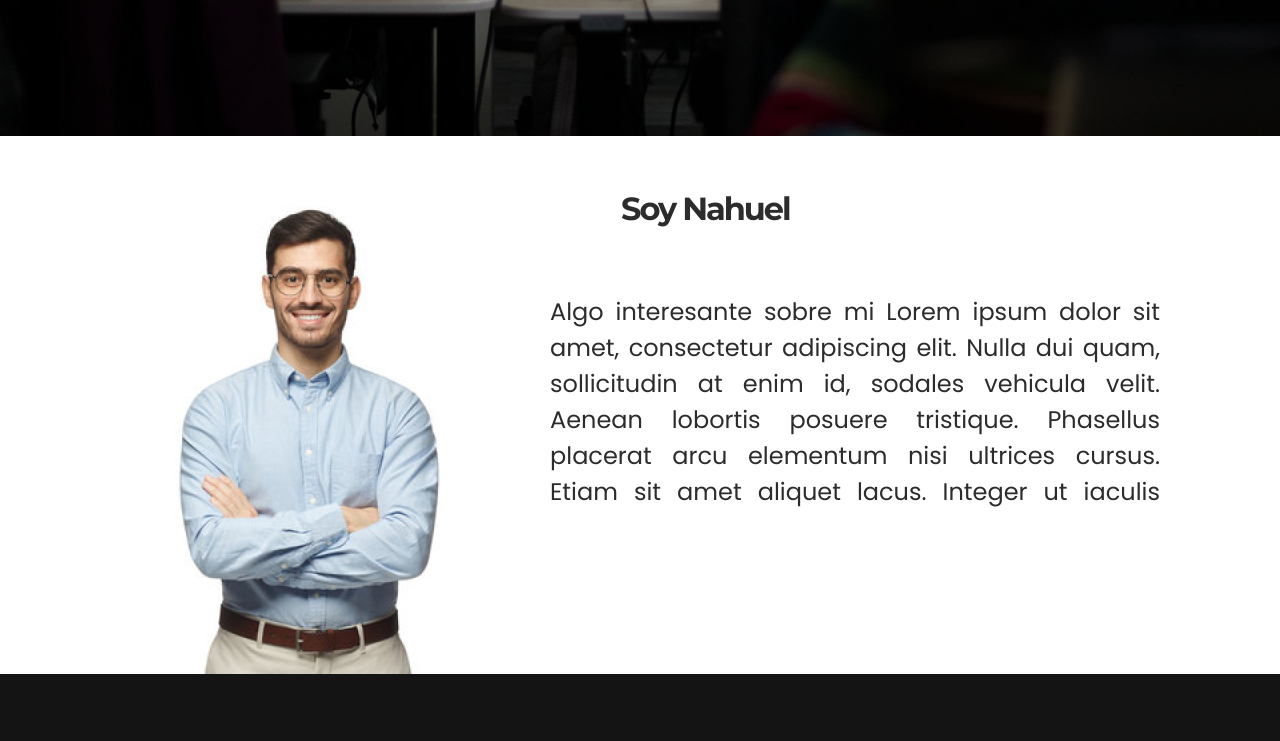
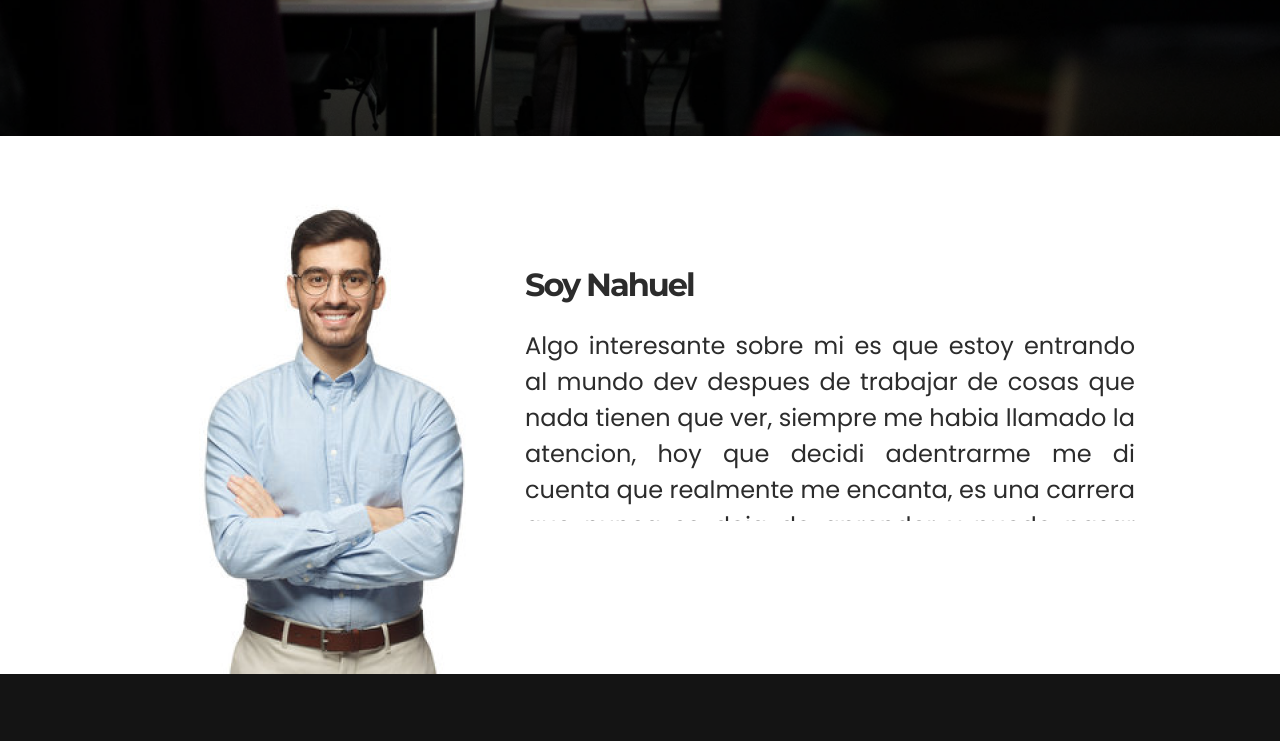
Before and after one commit to kbrol126/desafio-m4, a plain HTML site: page index.html in a window 1280 px wide. Shown: the part 480-1221 px from the top of the page. Drawn offline with Linux system fonts and the light colour scheme.

Commit message:
presentacion editada y alineada desktop

```diff
--- a/index.css
+++ b/index.css
@@ -48,7 +48,7 @@ body {
 }
 
 .presentacion {
-    height: 538px;
+    min-height: 538px;
     display: flex;
     flex-direction: column;
     background-color: #141414;
@@ -62,21 +62,19 @@ body {
         display: grid;
         grid-template-columns: auto auto;
         justify-content: center;
-        gap: 50px;
         align-items: end;
         background-color: #ffffff;
     }
 }
 
 .presentacion__container {
-    height: 100%;
-    margin: auto;
+        margin: auto;
 }
 
 .presentacion__container__h5 {
-    width: 271px;
-    height: 39px;
-
+    max-width: 271px;
+    max-height: 39px;
+    margin: 0;
 
 
     font-family: 'Montserrat';
@@ -95,22 +93,23 @@ body {
 }
 @media(min-width:960px) {
     .presentacion__container__h5{
-        width: 310.73px;
-        height: 50.85px;
+        max-width: 310.73px;
+        max-height: 50.85px;
         font-family: 'Montserrat';
         font-style: normal;
         font-weight: 700;
         font-size: 32px;
         line-height: 39px;
         letter-spacing: -2px;
-        color: #2C2C2C;}
+        color: #2C2C2C;
+        text-align: left;}
 
 }
 
 
 .presentacion__container__p {
-    width: 312px;
-    height: 193px;
+    max-width: 312px;
+    max-height: 193px;
     font-family: 'Poppins';
     font-style: normal;
     font-weight: 400;
@@ -122,7 +121,7 @@ body {
 }
 @media(min-width:960px) {
     .presentacion__container__p{
-        width: 610px;
+        max-width: 610px;
         height: 215.13px;
         font-family: 'Poppins';
         font-style: normal;
--- a/index.html
+++ b/index.html
@@ -24,7 +24,7 @@
         <img src="./fotoaremplazar.png" alt="" class="presentacion__img">
         <div class="presentacion__container">
         <h5 class="presentacion__container__h5">Soy Nahuel</h5>
-        <p class="presentacion__container__p">Algo interesante sobre mi Lorem ipsum dolor sit amet, consectetur adipiscing elit. Nulla dui quam, sollicitudin at enim id, sodales vehicula velit. Aenean lobortis posuere tristique. Phasellus placerat arcu elementum nisi ultrices cursus. Etiam sit amet aliquet lacus. Integer ut iaculis augue, sit amet tincidunt ex. In eleifend justo et sodales semper. Mauris nec tortor lectus. Curabitur nec ultricies dolor.</p>
+        <p class="presentacion__container__p">Algo interesante sobre mi es que estoy entrando al mundo dev despues de trabajar de cosas que nada tienen que ver, siempre me habia llamado la atencion, hoy que decidi adentrarme me di cuenta que realmente me encanta, es una carrera que nunca se deja de aprender y puedo pasar horas haciendolo sin tener nocion del tiempo, este ultimo fue mi "click" para darme cuenta que es lo que quiero hacer</p>
     </div>
     </section>
     <div class="separador-momentaneo"></div>
--- a/reutilizables/contacto/contacto.css
+++ b/reutilizables/contacto/contacto.css
@@ -3,7 +3,7 @@
 body{margin:0}
 .contacto{
     width: 100%;
-    height: 660px;
+    min-height: 660px;
     display: flex;
     flex-direction: column;
     align-items: center;
@@ -12,6 +12,7 @@ body{margin:0}
 }
 @media (min-width:960px){
     .contacto{
+        padding: 3%;
         display: grid;
         grid-template-columns: auto auto ;
         justify-content: center;
--- a/reutilizables/footer/footer.css
+++ b/reutilizables/footer/footer.css
@@ -57,9 +57,14 @@
     display: grid;
     grid-template-columns: auto auto;
     gap: 7px;
-    justify-content: right
+    justify-content: center
 
 
+}
+@media (min-width:960px){
+    .footer__links{
+        justify-content: right;
+    }
 }
 .footer__img  {
     max-width: 29px;
```
